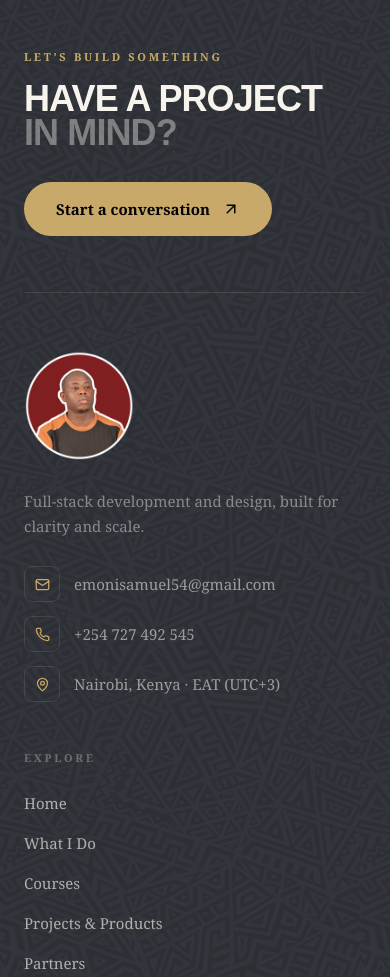
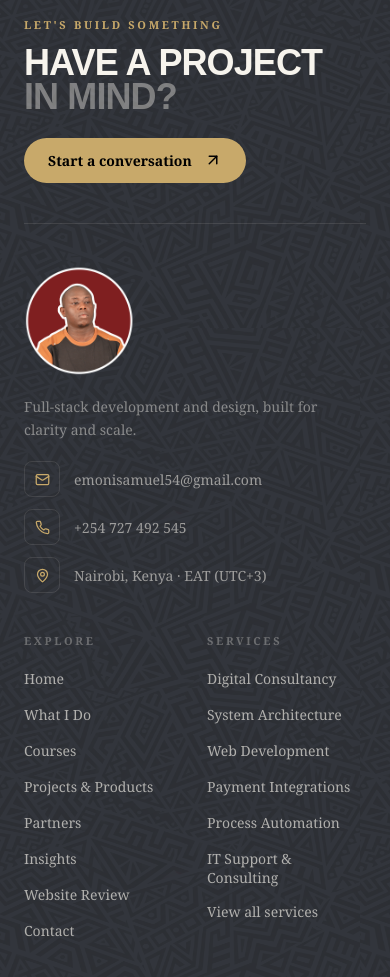
Before and after one commit to samz-code/emoni, a React (Vite) app: page /projects in a window 390 px wide. Shown: the part 1020-1997 px from the top of the page. Built offline with nearby package versions, Linux system fonts and the light colour scheme; no server answers; the database is empty.

Commit message:
fix 2 column footer

```diff
--- a/src/components/Footer.tsx
+++ b/src/components/Footer.tsx
@@ -69,7 +69,7 @@ const SparkLogo = () => (
 // ─── Section heading ──────────────────────────────────────────────────────────
 
 const SectionLabel = ({ children }: { children: React.ReactNode }) => (
-  <p className="font-body text-[11px] font-semibold uppercase tracking-[0.24em] text-cream/30 mb-6">
+  <p className="font-body text-[11px] font-semibold uppercase tracking-[0.24em] text-cream/30 mb-4 lg:mb-6">
     {children}
   </p>
 );
@@ -77,17 +77,17 @@ const SectionLabel = ({ children }: { children: React.ReactNode }) => (
 // ─── Column link list ─────────────────────────────────────────────────────────
 
 const LinkList = ({ items }: { items: { label: string; href: string }[] }) => (
-  <ul className="flex flex-col gap-4">
+  <ul className="flex flex-col gap-3 lg:gap-4">
     {items.map((link) => (
       <li key={link.label}>
         <Link
           to={link.href}
-          className="group inline-flex items-center gap-1.5 font-body text-[15px] text-cream/65 hover:text-ember"
+          className="group inline-flex items-center gap-1.5 font-body text-[14px] lg:text-[15px] leading-snug text-cream/65 hover:text-ember"
         >
           <span>{link.label}</span>
           <ArrowUpRight
             size={13}
-            className="opacity-0 group-hover:opacity-100"
+            className="hidden lg:block opacity-0 group-hover:opacity-100"
           />
         </Link>
       </li>
@@ -107,10 +107,10 @@ const Footer = () => {
       <div className="h-px w-full bg-ember" />
 
       {/* ── CTA strip ── */}
-      <div className="relative max-w-7xl mx-auto px-6 lg:px-12 pt-20 pb-14">
-        <div className="flex flex-col lg:flex-row lg:items-end lg:justify-between gap-8 border-b border-cream/10 pb-14">
+      <div className="relative max-w-7xl mx-auto px-6 lg:px-12 pt-12 lg:pt-20 pb-10 lg:pb-14">
+        <div className="flex flex-col lg:flex-row lg:items-end lg:justify-between gap-6 lg:gap-8 border-b border-cream/10 pb-10 lg:pb-14">
           <div>
-            <p className="font-body text-[11px] font-semibold uppercase tracking-[0.24em] text-ember mb-4">
+            <p className="font-body text-[11px] font-semibold uppercase tracking-[0.24em] text-ember mb-3 lg:mb-4">
               Let's build something
             </p>
             <h2 className="font-display text-4xl sm:text-5xl lg:text-6xl font-bold leading-[0.95] tracking-tight text-cream">
@@ -122,7 +122,7 @@ const Footer = () => {
 
           <Link
             to="/contact"
-            className="inline-flex items-center gap-3 self-start rounded-full bg-ember px-8 py-4 font-body text-[15px] font-bold text-black hover:bg-cream"
+            className="inline-flex items-center gap-3 self-start rounded-full bg-ember px-6 py-3 lg:px-8 lg:py-4 font-body text-[14px] lg:text-[15px] font-bold text-black hover:bg-cream"
           >
             Start a conversation
             <ArrowUpRight size={18} />
@@ -130,32 +130,32 @@ const Footer = () => {
         </div>
       </div>
 
-      {/* ── Main grid ── */}
-      <div className="relative max-w-7xl mx-auto px-6 lg:px-12 pb-20">
-        <div className="grid grid-cols-1 lg:grid-cols-12 gap-12 lg:gap-10">
+      {/* ── Main grid (2 columns on mobile, 12 on desktop) ── */}
+      <div className="relative max-w-7xl mx-auto px-6 lg:px-12 pb-12 lg:pb-20">
+        <div className="grid grid-cols-2 lg:grid-cols-12 gap-x-6 gap-y-10 lg:gap-10">
 
-          {/* ── Brand column ── */}
-          <div className="lg:col-span-4 flex flex-col gap-7">
+          {/* ── Brand column (full width on mobile) ── */}
+          <div className="col-span-2 lg:col-span-4 flex flex-col gap-5 lg:gap-7">
             <SparkLogo />
 
-            <p className="font-body text-[15px] text-cream/45 leading-relaxed max-w-xs">
+            <p className="font-body text-[14px] lg:text-[15px] text-cream/45 leading-relaxed max-w-xs">
               Full-stack development and design, built for clarity and scale.
             </p>
 
-            <div className="flex flex-col gap-3.5">
+            <div className="flex flex-col gap-3 lg:gap-3.5">
               <a
                 href="mailto:emonisamuel54@gmail.com"
-                className="flex items-center gap-3.5 font-body text-[15px] text-cream/55 hover:text-ember group"
+                className="flex items-center gap-3.5 font-body text-[14px] lg:text-[15px] text-cream/55 hover:text-ember group min-w-0"
               >
                 <span className="w-9 h-9 rounded-lg border border-cream/10 flex items-center justify-center group-hover:border-ember/40 flex-shrink-0">
                   <Mail size={15} className="text-ember" />
                 </span>
-                emonisamuel54@gmail.com
+                <span className="min-w-0 break-all">emonisamuel54@gmail.com</span>
               </a>
 
               <a
                 href="tel:+254727492545"
-                className="flex items-center gap-3.5 font-body text-[15px] text-cream/55 hover:text-ember group"
+                className="flex items-center gap-3.5 font-body text-[14px] lg:text-[15px] text-cream/55 hover:text-ember group"
               >
                 <span className="w-9 h-9 rounded-lg border border-cream/10 flex items-center justify-center group-hover:border-ember/40 flex-shrink-0">
                   <Phone size={15} className="text-ember" />
@@ -163,7 +163,7 @@ const Footer = () => {
                 +254 727 492 545
               </a>
 
-              <div className="flex items-center gap-3.5 font-body text-[15px] text-cream/55">
+              <div className="flex items-center gap-3.5 font-body text-[14px] lg:text-[15px] text-cream/55">
                 <span className="w-9 h-9 rounded-lg border border-cream/10 flex items-center justify-center flex-shrink-0">
                   <MapPin size={15} className="text-ember" />
                 </span>
@@ -172,20 +172,20 @@ const Footer = () => {
             </div>
           </div>
 
-          {/* ── Explore ── */}
-          <div className="lg:col-span-2">
+          {/* ── Explore (half width on mobile) ── */}
+          <div className="col-span-1 lg:col-span-2">
             <SectionLabel>Explore</SectionLabel>
             <LinkList items={explore} />
           </div>
 
-          {/* ── Services ── */}
-          <div className="lg:col-span-3">
+          {/* ── Services (half width on mobile) ── */}
+          <div className="col-span-1 lg:col-span-3">
             <SectionLabel>Services</SectionLabel>
             <LinkList items={services} />
           </div>
 
-          {/* ── Connect ── */}
-          <div className="lg:col-span-3">
+          {/* ── Connect (full width on mobile, socials are 2-col inside) ── */}
+          <div className="col-span-2 lg:col-span-3">
             <SectionLabel>Connect</SectionLabel>
 
             {/* 2-column social grid */}
@@ -213,9 +213,9 @@ const Footer = () => {
             </div>
 
             {/* Working hours */}
-            <div className="mt-8 pl-4 border-l-2 border-ember/60">
+            <div className="mt-6 lg:mt-8 pl-4 border-l-2 border-ember/60">
               <SectionLabel>Working Hours</SectionLabel>
-              <p className="font-body text-[15px] text-cream/70">Mon – Fri · 09:00 – 18:00</p>
+              <p className="font-body text-[14px] lg:text-[15px] text-cream/70">Mon – Fri · 09:00 – 18:00</p>
               <p className="font-body text-[13px] text-cream/45 mt-1">Sat · 10:00 – 14:00 · EAT</p>
             </div>
           </div>
@@ -226,7 +226,7 @@ const Footer = () => {
       {/* ── Bottom bar ── */}
       <div style={{ backgroundColor: "#C8A96A" }} className="relative">
         <div className="max-w-7xl mx-auto px-6 lg:px-12 py-4 flex flex-col sm:flex-row items-center justify-between gap-2">
-          <p className="font-body text-[13px] font-bold text-black">
+          <p className="font-body text-[13px] font-bold text-black text-center">
             © {year} Samuel A. Emoni. All rights reserved.
           </p>
           <div className="flex flex-wrap items-center justify-center gap-x-5 gap-y-1 font-body text-[13px] font-bold text-black">
```
Also changed, not shown: 1 other file (tests, documents, lock files or other folders).
